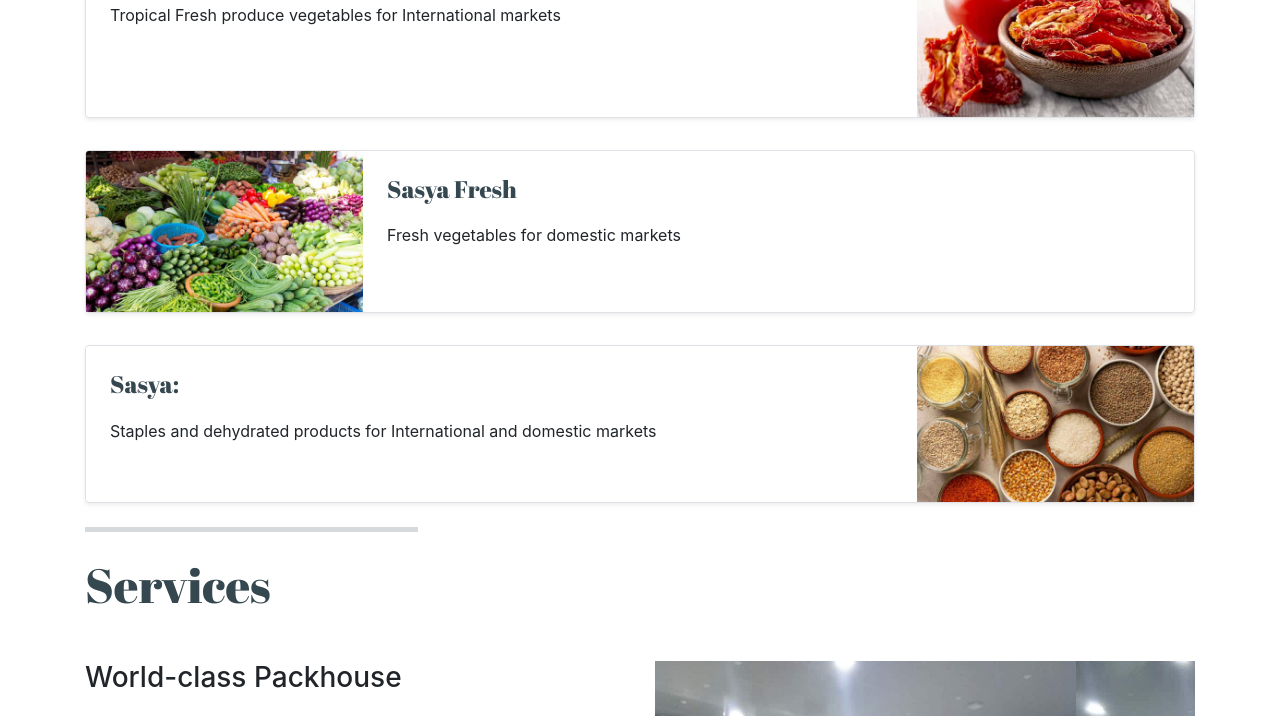
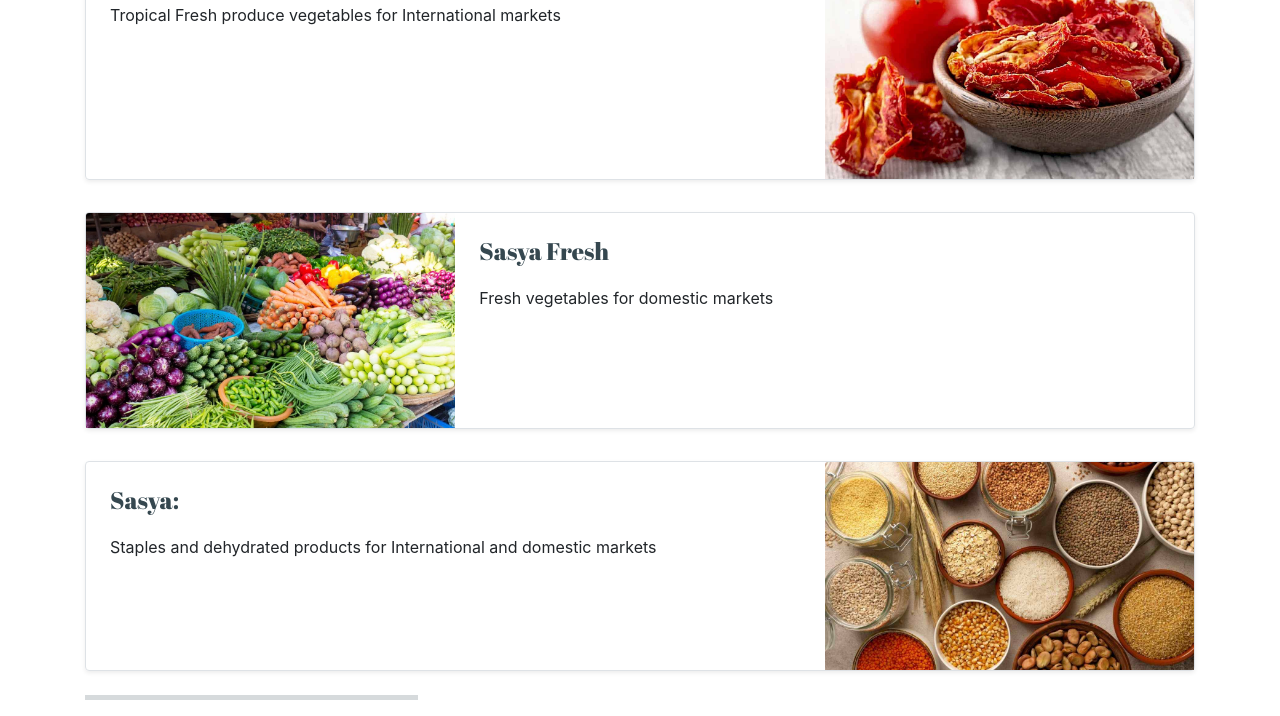
Before and after one commit to sasyaproduce/sasyaproduce.github.io, a plain HTML site: page ps.html in a window 1280 px wide. Shown: the part 285-1001 px from the top of the page. Drawn offline with nearby package versions, Linux system fonts and the light colour scheme.

Commit message:
Update ps.html

```diff
--- a/ps.html
+++ b/ps.html
@@ -143,10 +143,10 @@
             <div class="col-12">
                 <div
                     class="row no-gutters border rounded overflow-hidden d-flex flex-row-reverse mb-4 mx-3 mx-sm-0 shadow-sm position-relative">
-                    <div class="col-lg-5 col-xl-3 col-md-12 col-sm-12 col-xs-12">
+                    <div class="col-lg-4 col-xl-4 col-md-12 col-sm-12 col-xs-12">
                        <img src="images/produce/Sasya-Produce.jpeg" class="card-img-top h-100">
                     </div>
-                    <div class="col-lg-7 col-xl-9 col-md-12 col-sm-12 col-xs-12 p-4 d-flex flex-column position-static">
+                    <div class="col-lg-8 col-xl-8 col-md-12 col-sm-12 col-xs-12 p-4 d-flex flex-column position-static">
                         <p class="h3 team-name mb-3">Sasya Produce:</p>
                         <p class="mt-1">Tropical Fresh produce vegetables for International markets</p>
                         <!--<p class="mt-1"><strong>Availability:</strong> Year-round</p>-->
@@ -158,12 +158,12 @@
             <div class="col-12">
                 <div
                     class="row no-gutters border rounded overflow-hidden d-flex flex-row-reverse mb-4 mx-3 mx-sm-0 shadow-sm position-relative">
-                    <div class="col-lg-7 col-xl-9 col-md-12 col-sm-12 col-xs-12 p-4 d-flex flex-column position-static">
+                    <div class="col-lg-8 col-xl-8 col-md-12 col-sm-12 col-xs-12 p-4 d-flex flex-column position-static">
                         <p class="h3 team-name mb-3">Sasya Fresh</p>
                         <p class="mt-1">Fresh vegetables for domestic markets</p>
                         <!--<p class="mt-1"><strong>Availability:</strong> Year-round</p>-->
                     </div>
-                    <div class="col-lg-5 col-xl-3 col-md-12 col-sm-12 col-xs-12">
+                    <div class="col-lg-4 col-xl-4 col-md-12 col-sm-12 col-xs-12">
                        <img src="images/produce/sasya-fresh.webp" class="card-img-top h-100">
                     </div>
                 </div>
@@ -173,10 +173,10 @@
             <div class="col-12">
                 <div
                     class="row no-gutters border rounded overflow-hidden d-flex flex-row-reverse mb-4 mx-3 mx-sm-0 shadow-sm position-relative">
-                    <div class="col-lg-5 col-xl-3 col-md-12 col-sm-12 col-xs-12">
+                    <div class="col-lg-4 col-xl-4 col-md-12 col-sm-12 col-xs-12">
                        <img src="images/produce/Sasya.jpeg" class="card-img-top h-100">
                     </div>
-                    <div class="col-lg-7 col-xl-9 col-md-12 col-sm-12 col-xs-12 p-4 d-flex flex-column position-static">
+                    <div class="col-lg-8 col-xl-8 col-md-12 col-sm-12 col-xs-12 p-4 d-flex flex-column position-static">
                         <p class="h3 team-name mb-3">Sasya:</p>
                         <p class="mt-1">Staples and dehydrated products for International and domestic markets</p>
                        <!-- <p class="mt-1"><strong>Availability:</strong> Year-round</p>
```
